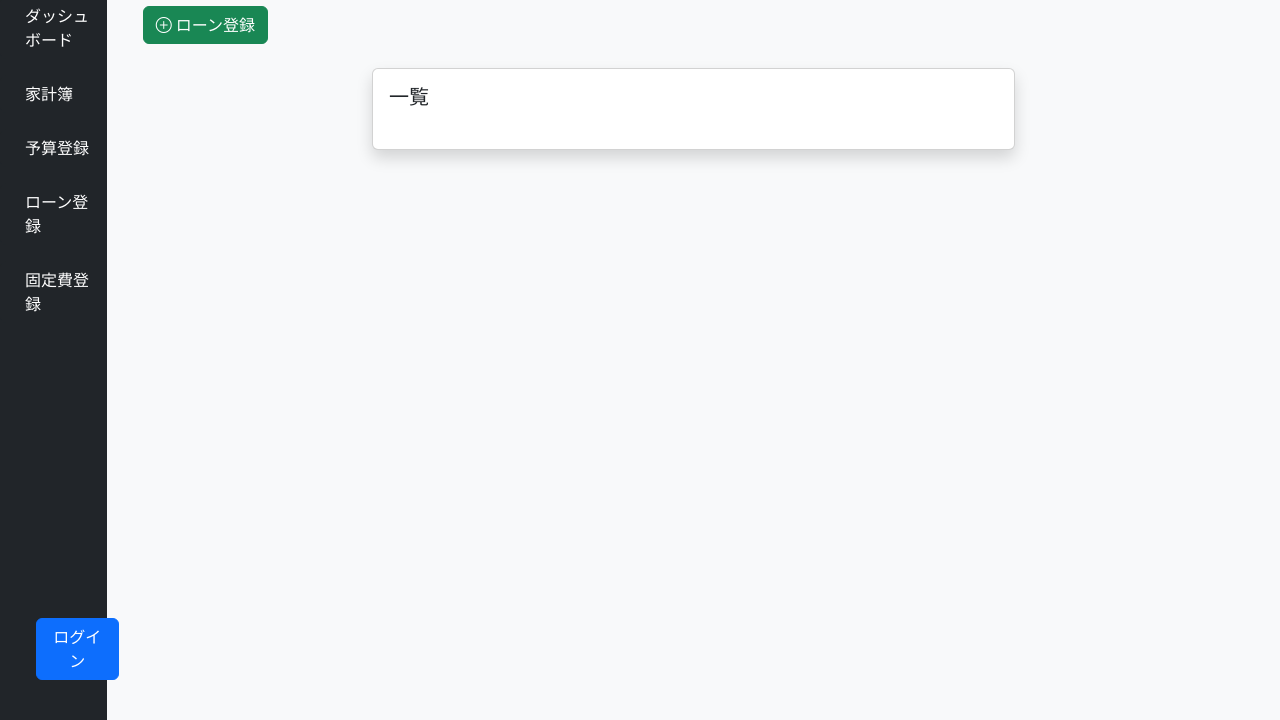
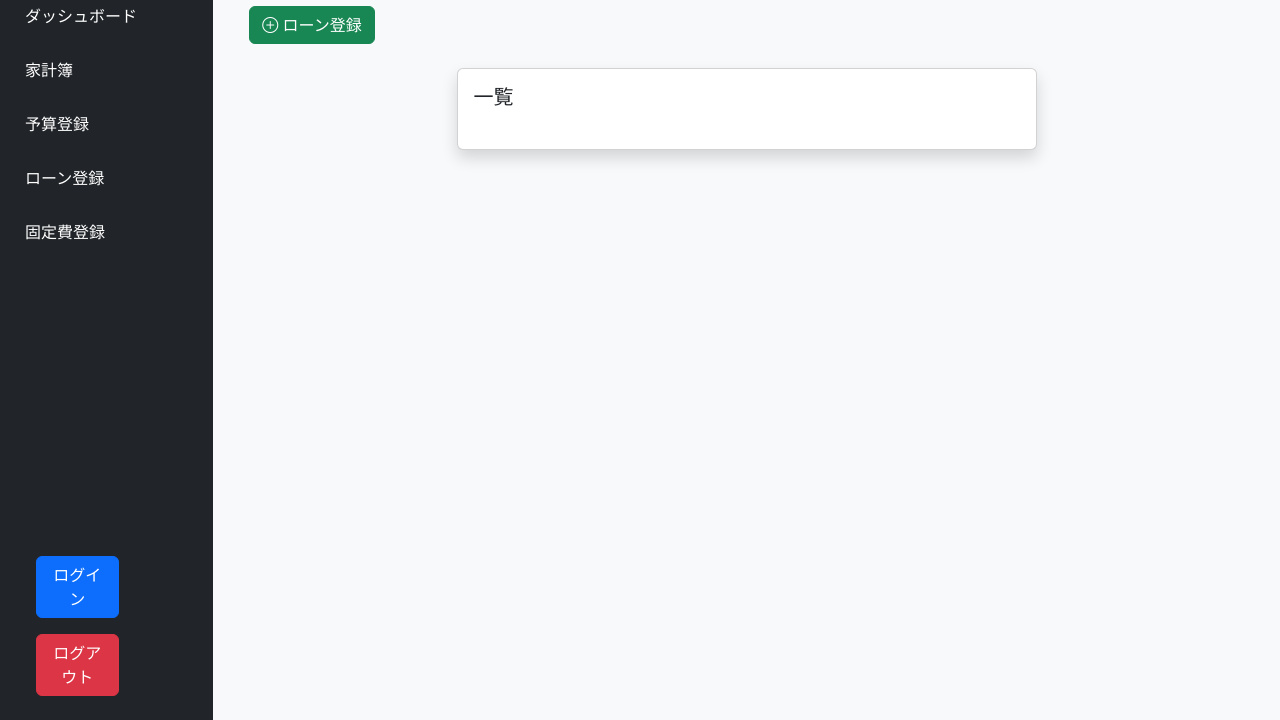
Before and after one commit to yamayou417/kakeibo-app, a plain HTML site: page html/loan.html in a window 1280 px wide. Shown: the part 80-800 px from the top of the page. Drawn offline with nearby package versions, Linux system fonts and the light colour scheme; no server answers.

Commit message:
add index.html

```diff
--- a/html/loan.html
+++ b/html/loan.html
@@ -15,7 +15,7 @@
     <div class="row">
 
         <!-- 左サイドバー -->
-        <div class="col-1 vh-100 bg-dark text-white position-fixed">
+        <div class="col-2 vh-100 bg-dark text-white position-fixed">
             <h4 class="mt-4 mb-4">Menu</h4>
             <div class="row">
                 <a href="../index.html" class="btn btn-dark text-start ps-4 mb-3">ダッシュボード</a>
@@ -25,14 +25,15 @@
                 <a href="fixedCosts.html" class="btn btn-dark text-start ps-4 mb-3">固定費登録</a>
             </div>
             <div class="row">
-                <div class="fixed-bottom mb-4 ms-4 col-1">
+                <div class="row fixed-bottom col-1 mb-4 ms-4">
                     <button id="loginBtn" class="btn btn-primary mb-3">ログイン</button>
+                    <button id="logoutBtn" class="btn btn-danger">ログアウト</button>
                 </div>
             </div>
         </div>
 
         <!-- メインコンテンツ -->
-        <div class="col-11 offset-1">
+        <div class="col-10 offset-2">
             <!-- メイン画面 -->
             <main class="flex-grow-1 p-4">
             <div>
```
